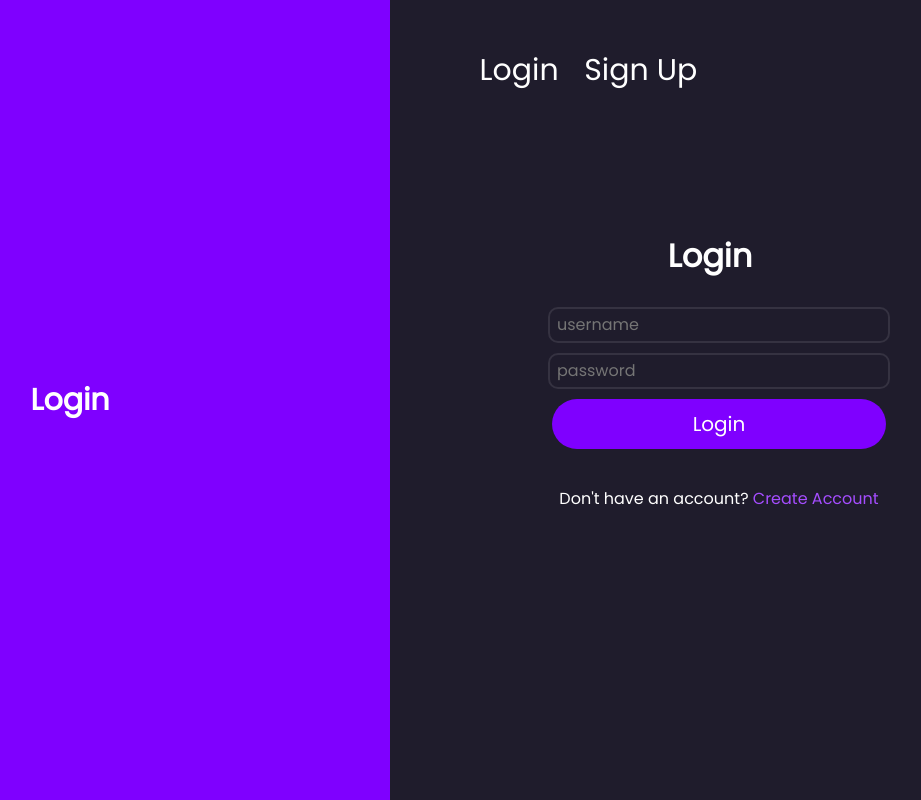
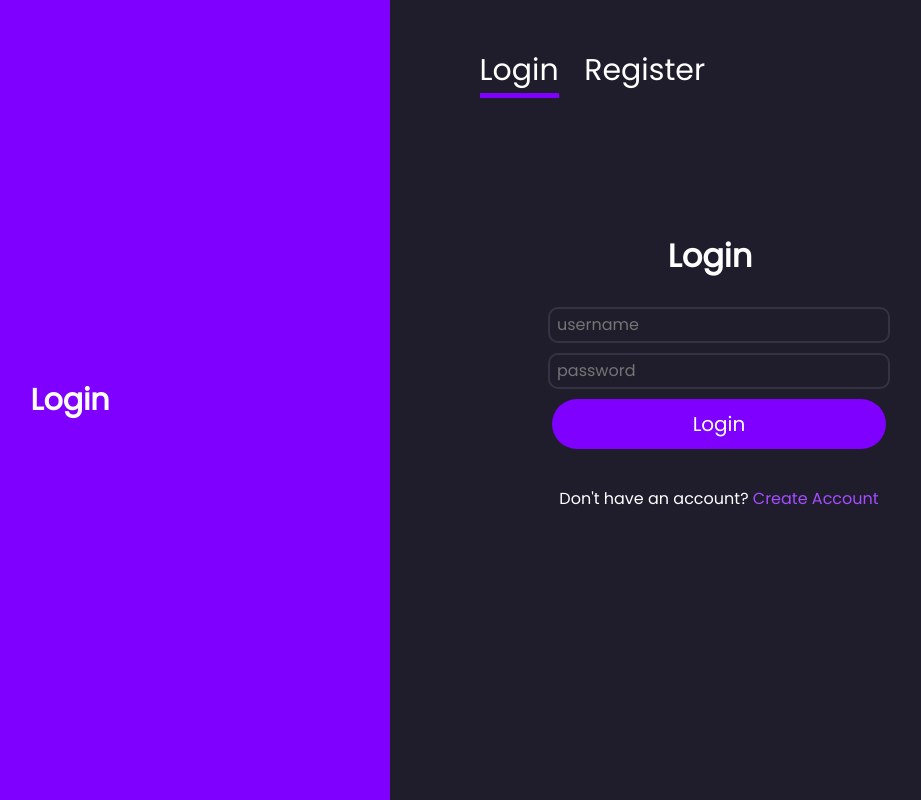
Before and after one commit to tylergeorges/socialmedia-fullstack, a React (Create React App) app: page /login in a window 1280 px wide. Shown: the whole page, without its empty margins (250-1171 px from the left). Built offline with nearby package versions, Linux system fonts and the light colour scheme; no server answers.

Commit message:
updatedui

```diff
--- a/src/App.css
+++ b/src/App.css
@@ -176,13 +176,11 @@ position: absolute;
   margin-left: 5%;
   /* border-bottom: 5px solid var(---button-color); */
 }
-#loginSlider:focus{
-  font-size: 30px;
+.slideBottom{
   border-bottom: 5px solid var(---button-color);
+
 }
-#regSlider:focus{
-  border-bottom: 5px solid var(---button-color);
-}
+
 /* .arrow-down-login {
   position: absolute;
   width: 0;
--- a/src/pages/Login.js
+++ b/src/pages/Login.js
@@ -28,6 +28,9 @@ const Login = (props) => {
     }
     useEffect(() => {
         props.getLogin()
+        if(props.match.url === '/login'){
+            document.getElementById('loginSlider').classList.add("slideBottom")
+        }
     }, [])
 
     const handleSubmit = (e) => {
@@ -45,14 +48,16 @@ const Login = (props) => {
 
 
 
+
+
     return (
         <div className="formCon">
             <div className="welheadercon">
                 <h1 id="accountheader">Login</h1>
             </div>
             <div className="linkSliderCon">
-                <NavLink to="/login" id="loginSlider">Login</NavLink>
-                <NavLink to="/register" id="regSlider">Sign Up</NavLink>
+                <NavLink to="/login" id="loginSlider" >Login</NavLink>
+                <NavLink to="/register" id="regSlider">Register</NavLink>
             </div>
             <div className="weltxtcon">
                 <div className="formHeaderCon">
--- a/src/pages/Register.js
+++ b/src/pages/Register.js
@@ -13,6 +13,9 @@ const Register = (props) =>{
 
     useEffect(() =>{
         props.fetchRegister()
+        if(props.match.url === '/register'){
+            document.getElementById('regSlider').classList.add("slideBottom")
+        }
     },[])
 
     const [account] = useState({
@@ -48,7 +51,6 @@ const Register = (props) =>{
     //     }else{
     //         console.log('acc not made')
     //     }
-        console.log(props)
         if(user !== '' && props.users.users.map(username => user !== username.username) && pass !== ''){
             // setNewAcc({username: user, password: pass})
             props.addAccount({username: user, password: pass})
@@ -58,11 +60,8 @@ const Register = (props) =>{
                 setExists(!exists)
             }
         setNewAcc({username: user, password: pass})
-        console.log(acc)
     }
 
-
-    console.log(props)
     return(
         <div className="formCon">
                <div className="welheadercon">
@@ -71,7 +70,7 @@ const Register = (props) =>{
 
             <div className="linkSliderCon">
                 <NavLink to="/login"id="loginSlider">Login</NavLink>
-                <NavLink to="/register"id="regSlider">Sign Up</NavLink>
+                <NavLink to="/register"id="regSlider">Register</NavLink>
             </div>
             <div className="weltxtcon">
             <div className="formHeaderCon">
```
